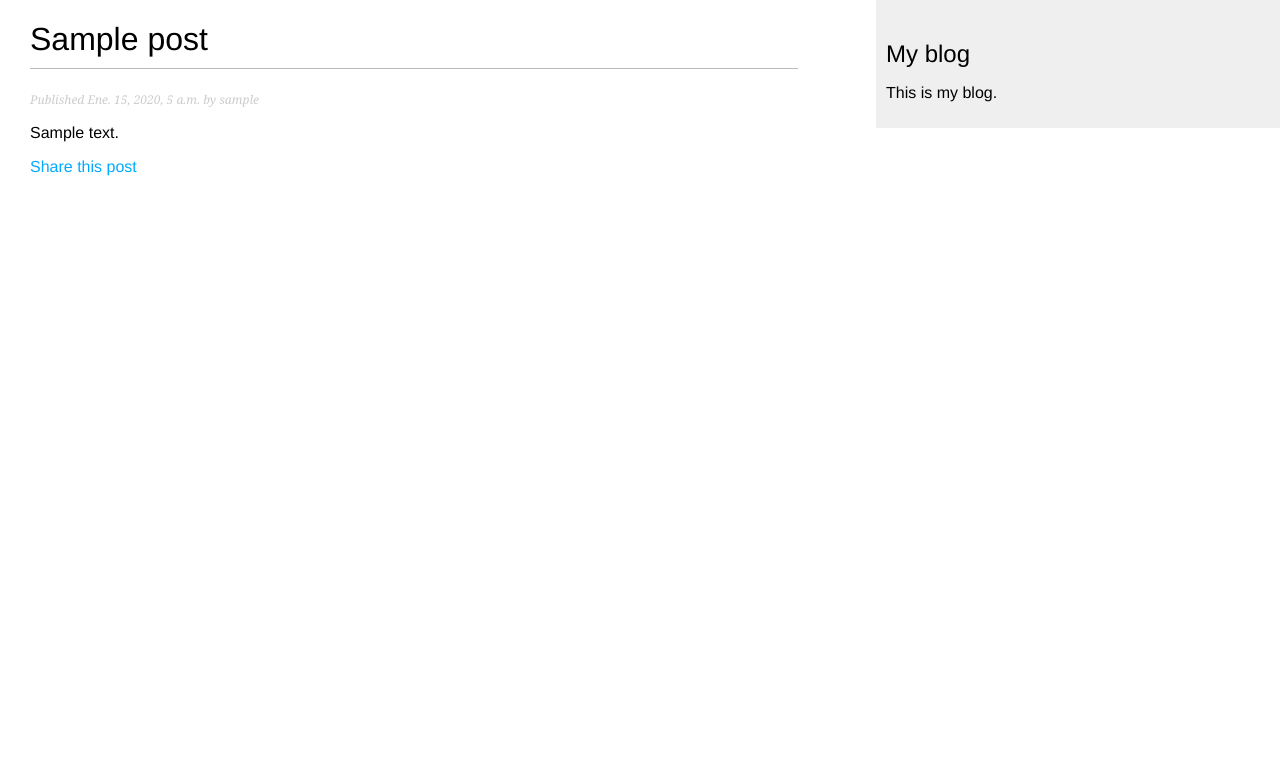
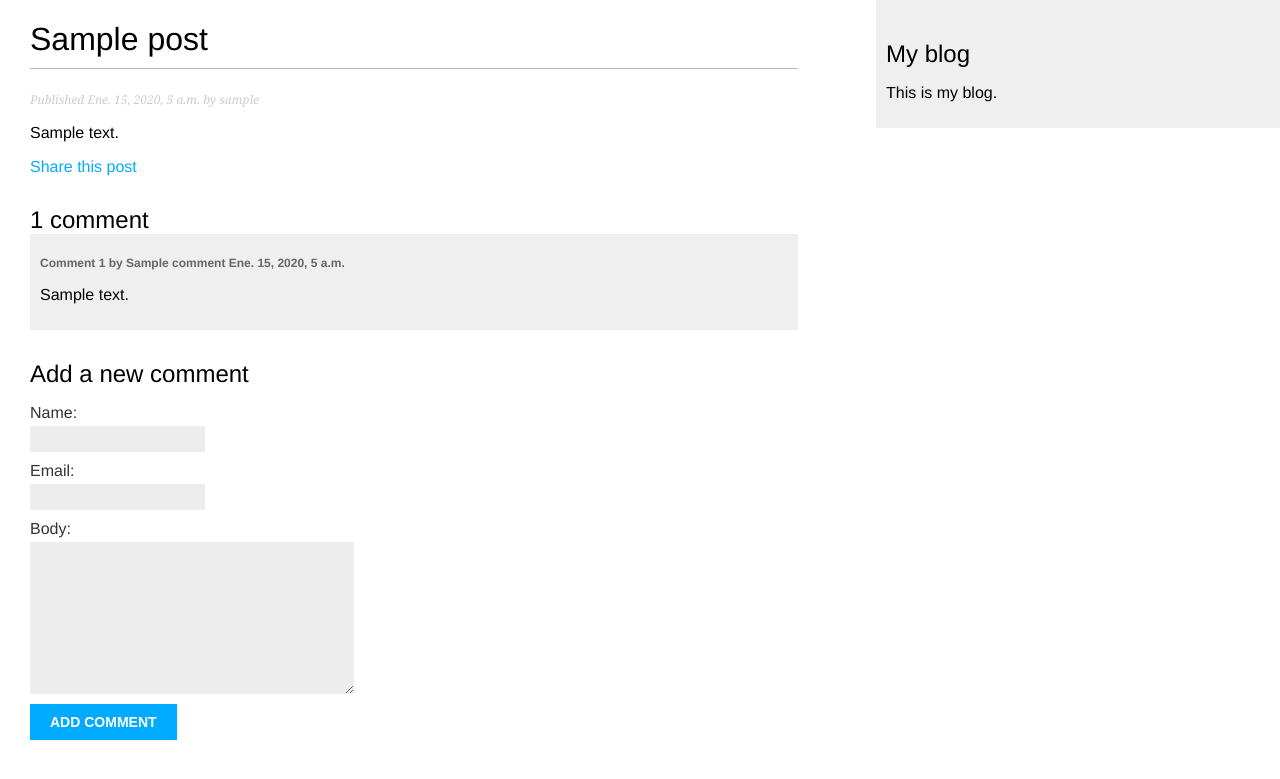
Before and after one commit to victorze/blog, a Django app: a page that uses blog/templates/blog/post/detail.html in a window 1280 px wide. Shown: the top 779 px of the page. Run offline with Django 3.2, Linux system fonts and the light colour scheme; tables that the repository leaves empty hold one stand-in row (values such as "Sample post").

Commit message:
Add comments

```diff
--- a/blog/forms.py
+++ b/blog/forms.py
@@ -1,4 +1,7 @@
 from django import forms
+
+from .models import Comment
+
 
 class EmailPostForm(forms.Form):
     name = forms.CharField(max_length=25)
@@ -6,3 +9,9 @@ class EmailPostForm(forms.Form):
     to = forms.EmailField()
     comments = forms.CharField(required=False,
                                widget=forms.Textarea)
+
+
+class CommentForm(forms.ModelForm):
+    class Meta:
+        model = Comment
+        fields = ('name', 'email', 'body')
--- a/blog/models.py
+++ b/blog/models.py
@@ -46,3 +46,21 @@ class Post(models.Model):
             self.publish.day,
             self.slug
         ])
+
+
+class Comment(models.Model):
+    post = models.ForeignKey(Post,
+                             on_delete=models.CASCADE,
+                             related_name='comments')
+    name = models.CharField(max_length=80)
+    email = models.EmailField()
+    body = models.TextField()
+    created = models.DateTimeField(auto_now_add=True)
+    updated = models.DateTimeField(auto_now=True)
+    active = models.BooleanField(default=True)
+
+    class Meta:
+        ordering = ('created',)
+
+    def __str__(self):
+        return f'Comments by {self.name} on {self.post}'
--- a/blog/templates/blog/post/detail.html
+++ b/blog/templates/blog/post/detail.html
@@ -4,13 +4,49 @@
 
 {% block content %}
   <h1>{{ post.title }}</h1>
+
   <p class="date">
     Published {{ post.publish }} by {{ post.author }}
   </p>
+
   {{ post.body|linebreaks }}
+
   <p>
     <a href="{% url "blog:post_share" post.id %}">
       Share this post
     </a>
   </p>
+
+
+  {# Show comments #}
+  {% with comments.count as total_comments %}
+    <h2>
+      {{ total_comments }} comment{{ total_comments|pluralize }}
+    </h2>
+  {% endwith %}
+
+  {% for comment in comments %}
+    <div class="comment">
+      <p class="info">
+        Comment {{ forloop.counter }} by {{ comment.name }}
+        {{ comment.created  }}
+      </p>
+        {{ comment.body|linebreaks }}
+    </div>
+  {% empty %}
+    <p>There are no comments yet.</p>
+  {% endfor %}
+
+
+  {# Comment form #}
+  {% if new_comment %}
+    <h2>Your comment has been added.</h2>
+  {% else %}
+    <h2>Add a new comment</h2>
+    <form method="post">
+      {{ comment_form.as_p }}
+      {% csrf_token %}
+      <p><input type="submit" value="Add comment"></p>
+    </form>
+  {% endif %}
 {% endblock %}
--- a/blog/views.py
+++ b/blog/views.py
@@ -2,8 +2,8 @@ from django.core.mail import send_mail
 from django.shortcuts import render, get_object_or_404
 from django.views.generic import ListView
 
-from .models import Post
-from .forms import EmailPostForm
+from .models import Post, Comment
+from .forms import EmailPostForm, CommentForm
 
 
 class PostListView(ListView):
@@ -19,7 +19,31 @@ def post_detail(request, year, month, day, post):
                                    publish__year=year,
                                    publish__month=month,
                                    publish__day=day)
-    return render(request, 'blog/post/detail.html', {'post': post})
+
+    # Lista de comentarios activos para esta publicación
+    comments = post.comments.filter(active=True)
+
+    new_comment = None
+
+    if request.method == 'POST':
+        # Un comentario fue publicado
+        comment_form = CommentForm(data=request.POST)
+        if comment_form.is_valid():
+            # Crear objeto de comentario pero aún no guardar en la base de datos
+            new_comment = comment_form.save(commit=False)
+            # Asignar la publicación actual al comentario
+            new_comment.post = post
+            # Guardar el comentario en la base de datos
+            new_comment.save()
+    else:
+        comment_form = CommentForm()
+
+    return render(request,
+           'blog/post/detail.html',
+           {'post': post,
+            'comments': comments,
+            'new_comment': new_comment,
+            'comment_form': comment_form})
 
 
 def post_share(request, post_id):
```
Also changed, not shown: blog/admin.py (+8 -1 lines), blog/migrations/0002_comment.py (added).
